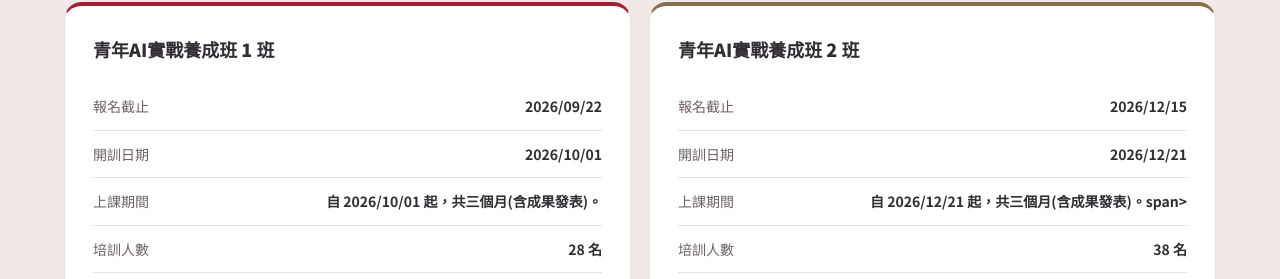
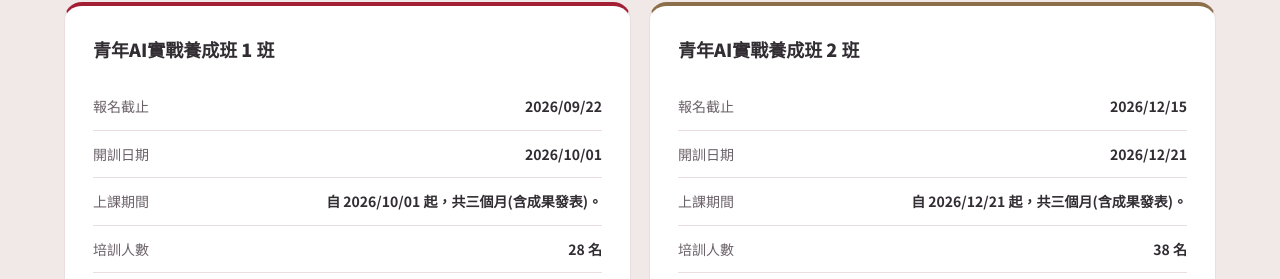
Before and after one commit to NCKU-IHQ-gif/ncku-ai-class, a plain HTML site: page index.html in a window 1280 px wide. Shown: the part 8742-9021 px from the top of the page. Drawn offline with Linux system fonts and the light colour scheme.

Commit message:
Update index.html

```diff
--- a/index.html
+++ b/index.html
@@ -665,7 +665,7 @@
         <h3>青年AI實戰養成班 2 班</h3>
         <div class="sch-row"><span class="k">報名截止</span><span class="v">2026/12/15</span></div>
         <div class="sch-row"><span class="k">開訓日期</span><span class="v">2026/12/21</span></div>
-        <div class="sch-row"><span class="k">上課期間</span><span class="v">自 2026/12/21 起，共三個月(含成果發表)。span></div>
+        <div class="sch-row"><span class="k">上課期間</span><span class="v">自 2026/12/21 起，共三個月(含成果發表)。</span></div>
         <div class="sch-row"><span class="k">培訓人數</span><span class="v">38 名</span></div>
         <div class="sch-row"><span class="k">應用次產業</span><span class="v">零售業</span></div>
       </div>
```
